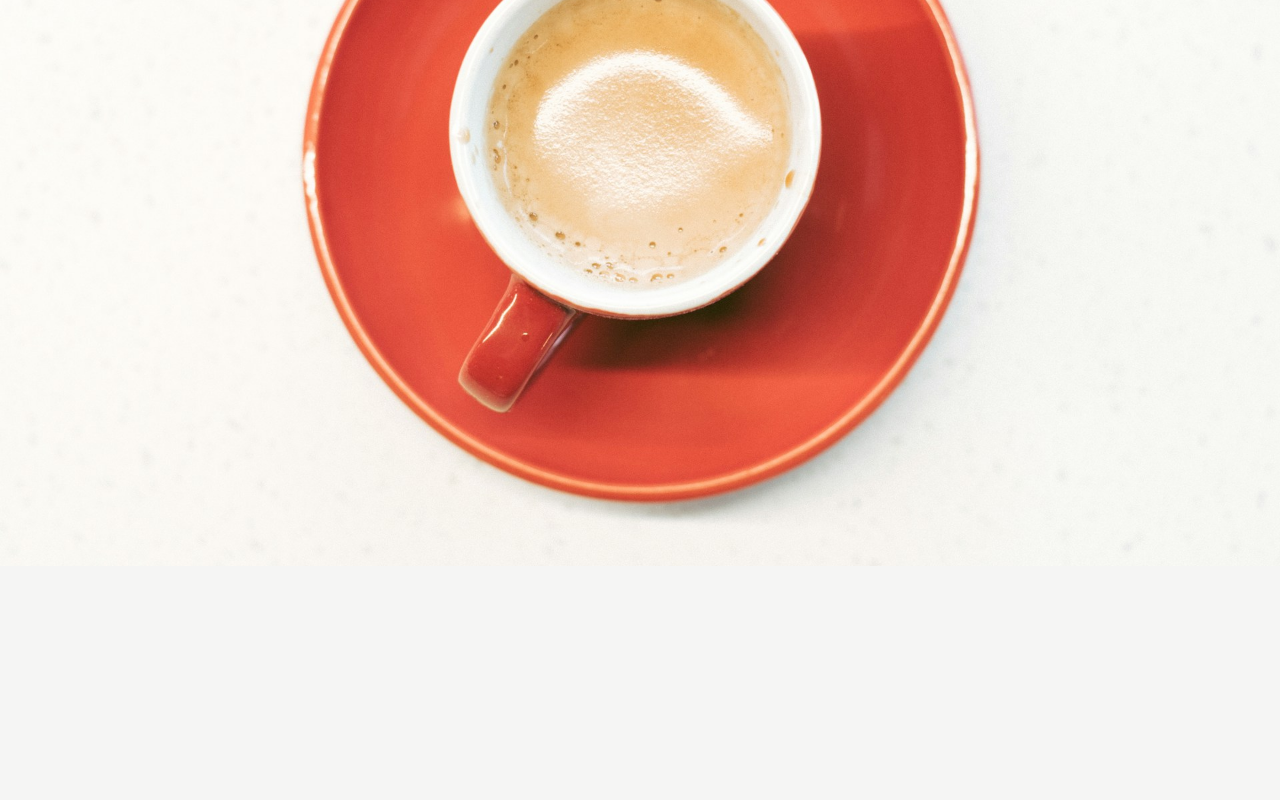
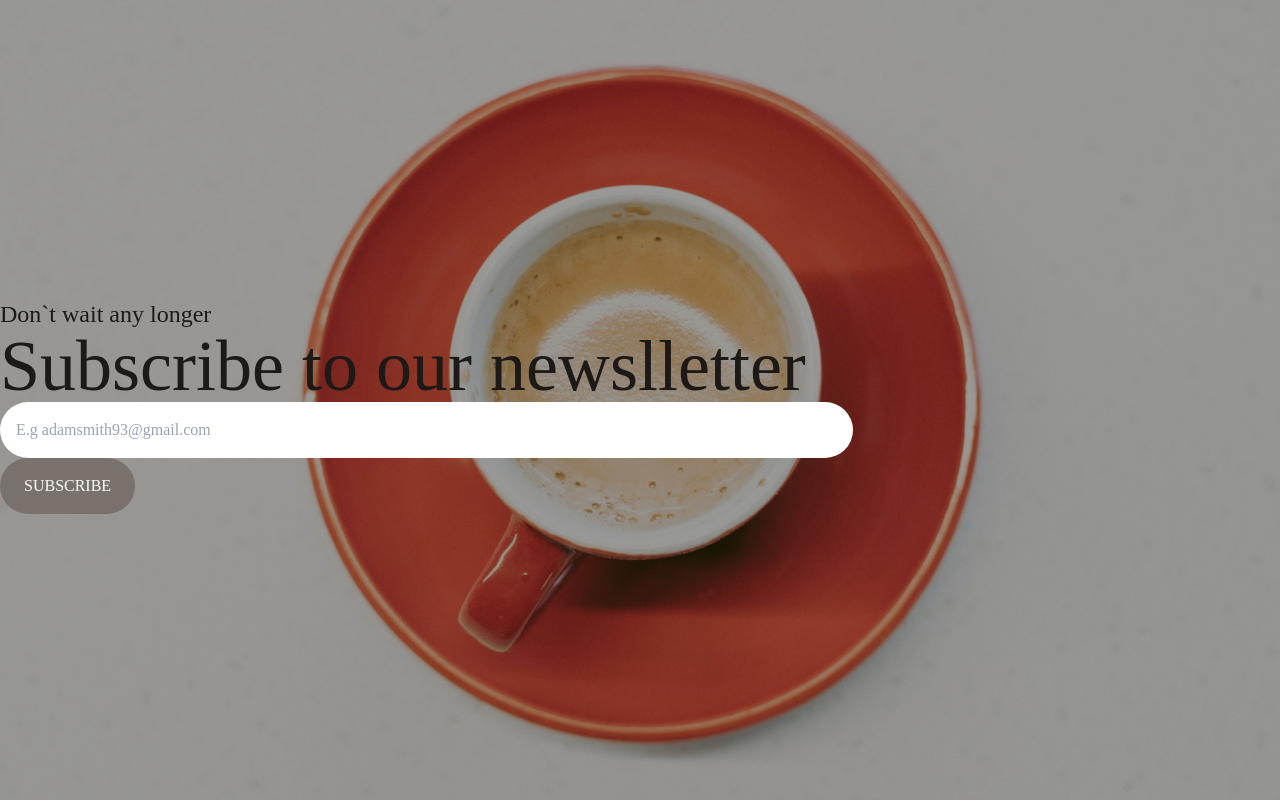
Before and after one commit to DarkoM996/coffeebar-website, a React (Vite) app: page / in a window 1280 px wide. Shown: the part 3469-4269 px from the top of the page. Before the commit the page ends 4035 px from the top, so only its background shows below. Built offline with nearby package versions, Linux system fonts and the light colour scheme; a web font is replaced by a local one.

Commit message:
somewhat workable from here

```diff
--- a/src/components/CTA.tsx
+++ b/src/components/CTA.tsx
@@ -2,12 +2,28 @@ import backgroundimage from "../images/image25.jpg";
 
 const CTA = () => {
   return (
-    <div className="max-w-screen-3xl mx-auto w-full h-screen">
-      <img
-        src={backgroundimage}
-        alt="background image"
-        className="w-full h-full object-cover"
-      />
+    <div className="max-w-screen-3xl mx-auto w-full h-[500px]">
+      <div className="relative">
+        <img
+          src={backgroundimage}
+          alt="background image"
+          className="w-full h-full object-cover"
+        />
+        {/* Div with text positioned absolute.. on top of the image background */}
+        <div className="absolute top-0 left-0 w-full h-full flex flex-col justify-center items-start bg-black/40">
+          <h4 className="text-2xl">Don`t wait any longer</h4>
+          <h2 className="text-7xl">Subscribe to our newslletter</h2>
+          <input
+            className=" p-4 bg-white hover:bg-[#f1f1f1] rounded-full w-full md:w-2/3"
+            type="email"
+            placeholder="E.g adamsmith93@gmail.com"
+            name="email"
+          />
+          <button className="px-6 py-4 bg-stone-500 text-stone-50 text uppercase rounded-full">
+            Subscribe
+          </button>
+        </div>
+      </div>
     </div>
   );
 };
```
